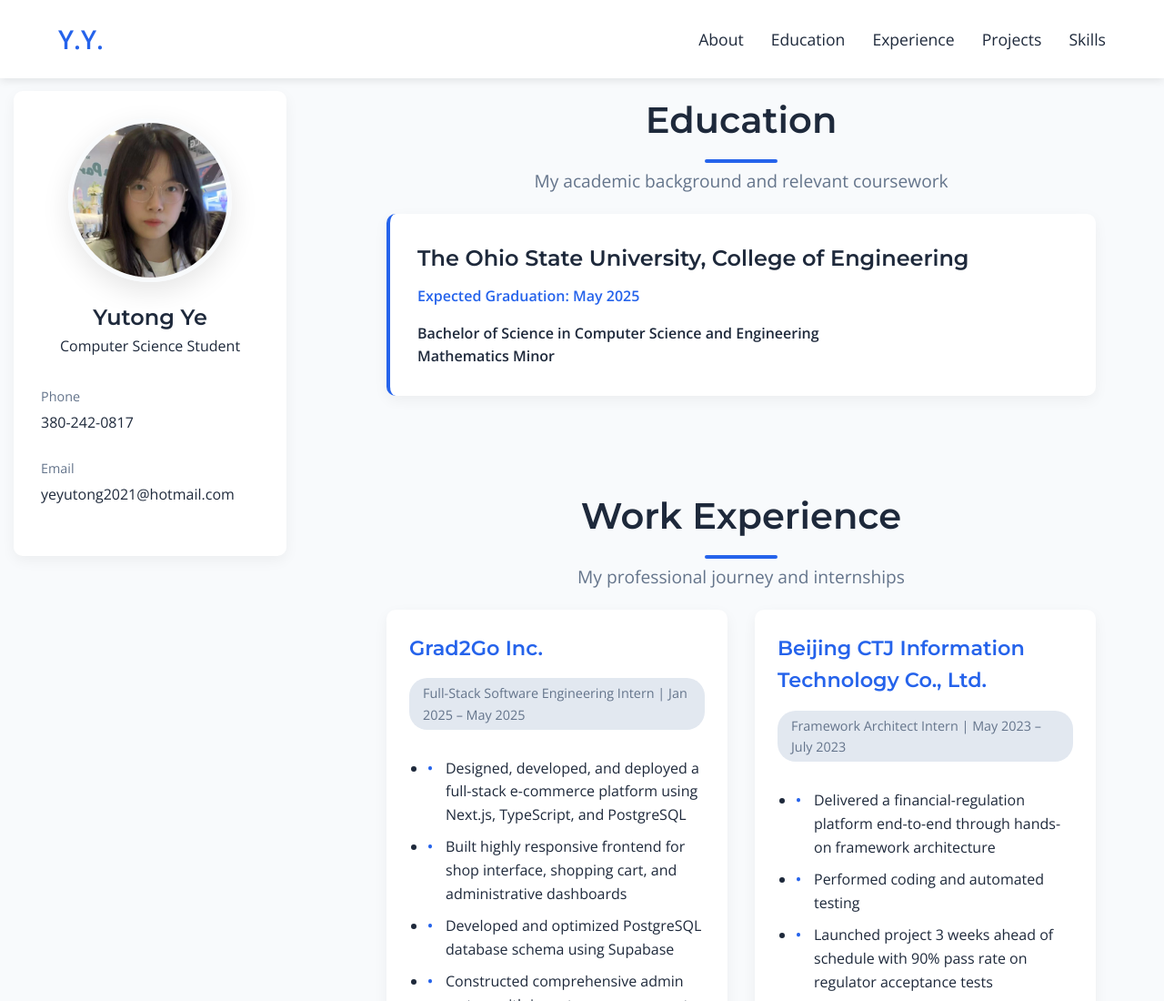
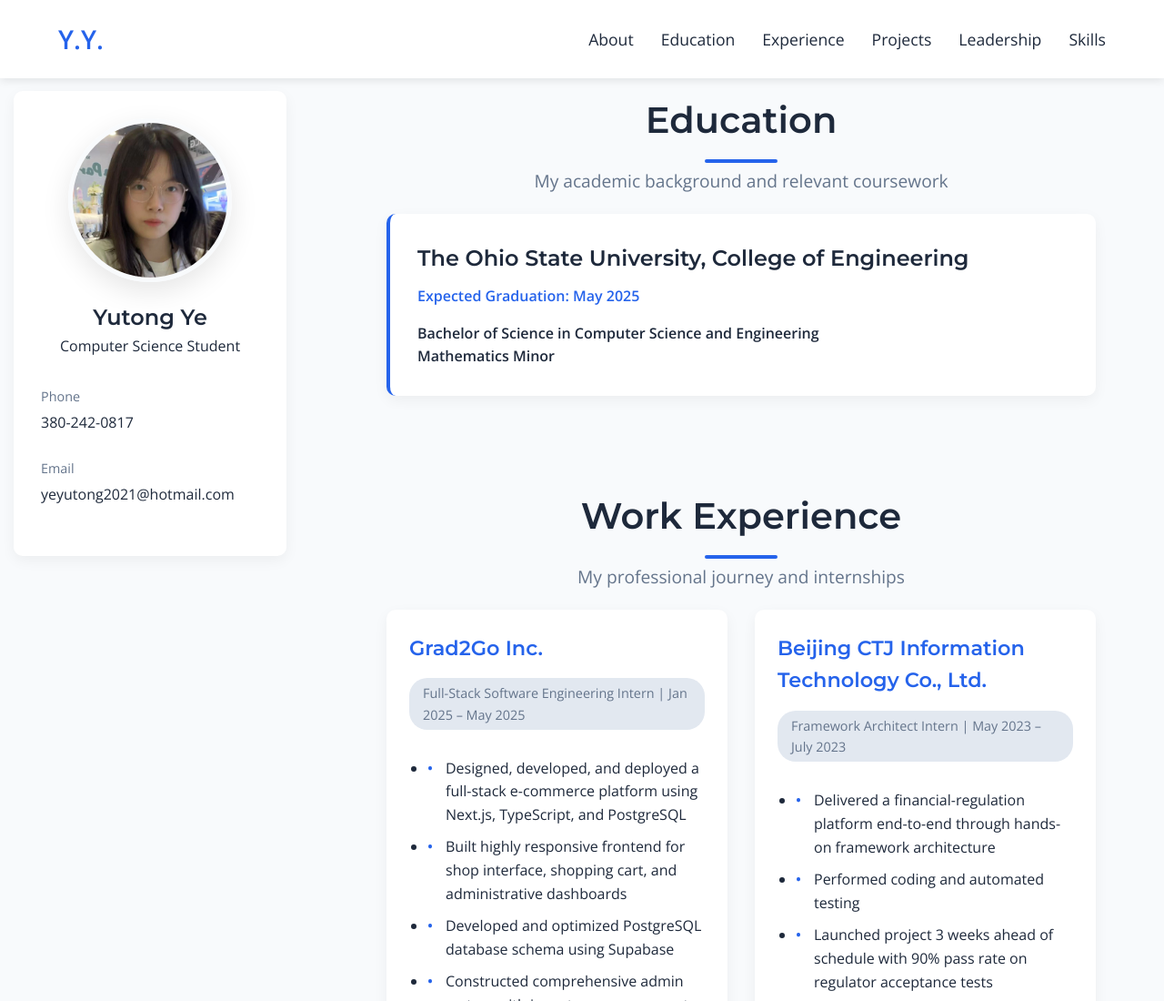
Before and after one commit to YutongYe2004/YutongYe2004.github.io, a plain HTML site: page index.html in a window 1280 px wide. Shown: the top 1100 px of the page at 91% size. Drawn offline with nearby package versions, Linux system fonts and the light colour scheme.

Commit message:
Fix: Leadership top sidebar

```diff
--- a/index.html
+++ b/index.html
@@ -635,6 +635,7 @@
                     <li><a href="#education">Education</a></li>
                     <li><a href="#experience">Experience</a></li>
                     <li><a href="#projects">Projects</a></li>
+                    <li><a href="#leadership">Leadership</a></li>
                     <li><a href="#skills">Skills</a></li>
                 </ul>
             </nav>
@@ -802,7 +803,7 @@
             </section>
 
             <!-- Experience Section -->
-            <section id="experience">
+            <section id="leadership">
                 <div class="container">
                     <div class="section-title">
                         <h2>Leadership & Involvement</h2>
```
